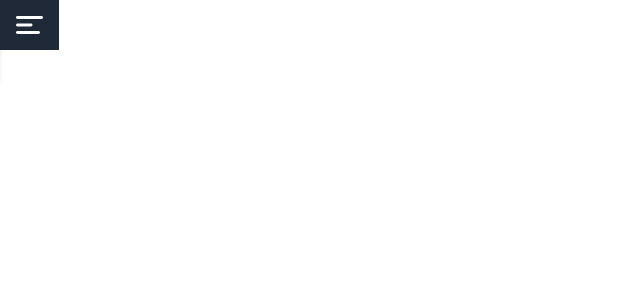
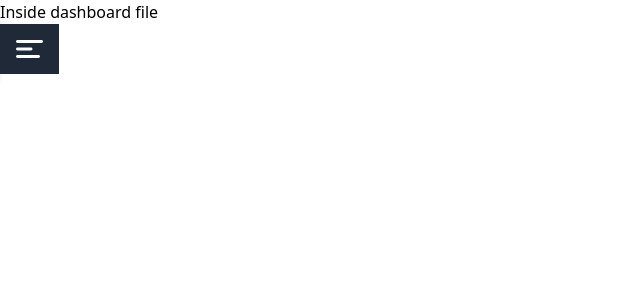
Before and after one commit to Muhammadbilalhaider/Dashboard, a React (Create React App) app: page / in a window 1280 px wide. Before the commit this address had no page. Shown: the top 300 px of the page, without its empty margins (0-640 px from the left). Built offline with nearby package versions, Linux system fonts and the light colour scheme.

Commit message:
minor fixes

```diff
--- a/src/App.js
+++ b/src/App.js
@@ -1,18 +1,18 @@
 import "./App.css";
 
 import { BrowserRouter as Router, Route, Routes } from "react-router-dom";
-
 import ApplicationLogin from "./Components/ApplicationLogin";
 import Login from "./Components/Login";
 import SideNavbar from "./Components/SideNav";
-import PageNotFound from "./Components/common/pageNotFound";
 
+import Dashboard from "./Components/dashboard";
 function App() {
   return (
     <div>
       <Router>
         {" "}
-        <SideNavbar />
+        {/* <SideNavbar /> */}
+        <Dashboard />
         <Routes>
           <Route path="/login" element={<Login />} />
           <Route path="/applicationLogin" element={<ApplicationLogin />} />
--- /dev/null
+++ b/src/Components/dashboard.jsx
@@ -0,0 +1,13 @@
+import React from "react";
+import SideNavbar from "./SideNav";
+
+const Dashboard = () => {
+  return (
+    <div>
+      <h2>Inside dashboard file</h2>
+      <SideNavbar />
+    </div>
+  );
+};
+
+export default Dashboard;
```
